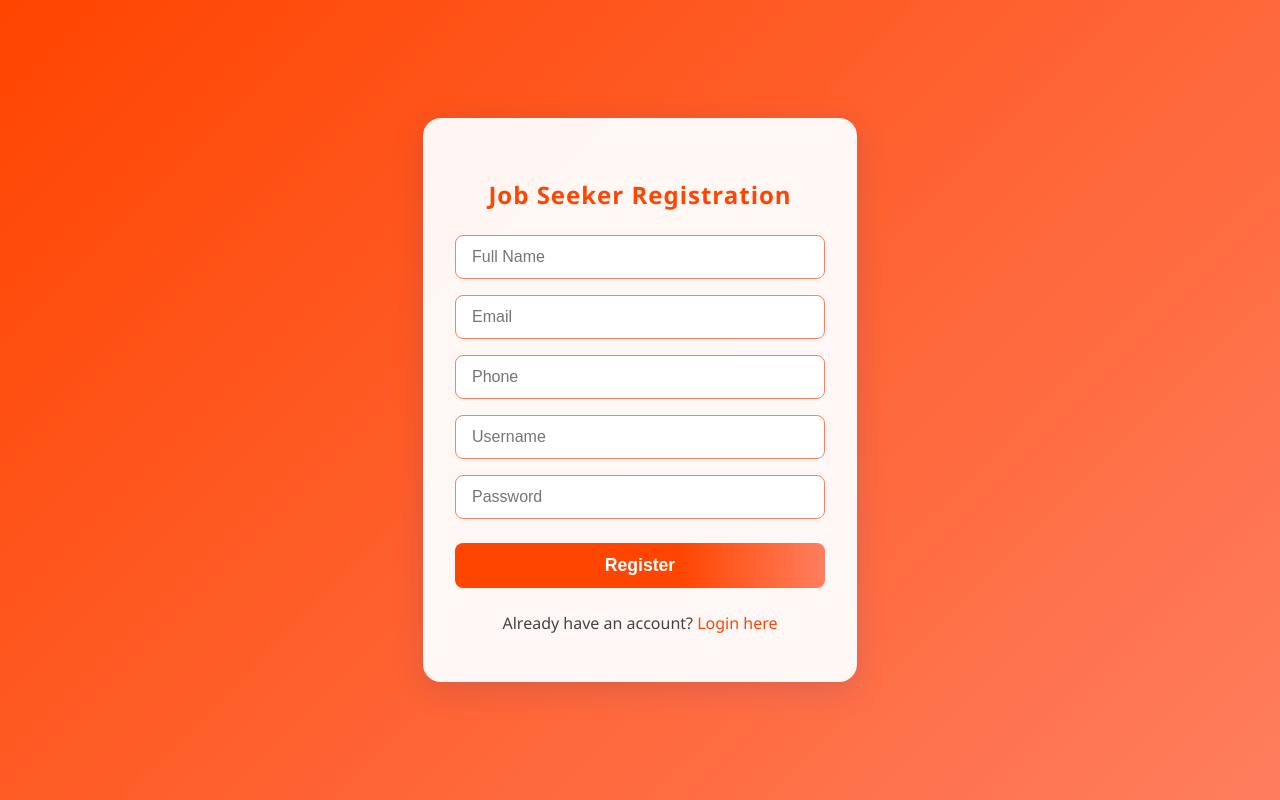
After one commit to shanthoshsenthilkumarthenmozhi-netizen/Local-Job-Portal, a Django app: page /users/register/ in a window 1280 px wide. The commit adds this page. Run offline with Django 5.2, Linux system fonts and the light colour scheme.

Commit message:
Implemented jobseeker registration and login with session handling

```diff
--- a/LocalTalentz/urls.py
+++ b/LocalTalentz/urls.py
@@ -25,6 +25,8 @@ urlpatterns = [
     path('admin_dashboard/', include('admin_dashboard.urls')),
     path('users/', include('users.urls')),
     path('companies/', include('companies.urls', namespace='companies')),
+    # path("jobseeker/", include("users.urls")),
+
 ]
 
 #Serve static files in development
--- a/myapp/templates/index.html
+++ b/myapp/templates/index.html
@@ -31,7 +31,7 @@
                         <a class="nav-link" aria-current="page" href="/">Home</a>
                     </li>
                     <li class="nav-item">
-                        <a class="nav-link" href="/candidate-login">Candidate Login</a>
+                        <a class="nav-link" href="{% url 'login_jobseeker' %}">Candidate Login</a>
                     </li>
 
                     <!-- Add a "Post a Job" link for companies/admins -->
--- /dev/null
+++ b/users/templates/register.html
@@ -0,0 +1,110 @@
+<!DOCTYPE html>
+<html lang="en">
+<head>
+    <meta charset="UTF-8">
+    <meta name="viewport" content="width=device-width, initial-scale=1.0">
+    <title>Job Seeker Registration</title>
+    <style>
+        body {
+            min-height: 100vh;
+            margin: 0;
+            font-family: 'Segoe UI', Arial, sans-serif;
+            background: linear-gradient(135deg, orangered 0%, #ff7e5f 100%);
+            display: flex;
+            align-items: center;
+            justify-content: center;
+        }
+        .container {
+            background: rgba(255,255,255,0.95);
+            border-radius: 18px;
+            box-shadow: 0 8px 32px 0 rgba(31,38,135,0.15);
+            padding: 2.5rem 2rem 2rem 2rem;
+            max-width: 370px;
+            width: 100%;
+        }
+        h2 {
+            text-align: center;
+            color: orangered;
+            margin-bottom: 1.5rem;
+            letter-spacing: 1px;
+        }
+        form {
+            display: flex;
+            flex-direction: column;
+            gap: 1rem;
+        }
+        input[type="text"],
+        input[type="email"],
+        input[type="password"] {
+            padding: 0.75rem 1rem;
+            border: 1px solid #ff7e5f;
+            border-radius: 8px;
+            font-size: 1rem;
+            outline: none;
+            transition: border 0.2s;
+            background: #fff;
+        }
+        input:focus {
+            border-color: orangered;
+            box-shadow: 0 0 0 2px #ffecd2;
+        }
+        button[type="submit"] {
+            background: linear-gradient(90deg, orangered 60%, #ff7e5f 100%);
+            color: #fff;
+            border: none;
+            border-radius: 8px;
+            padding: 0.75rem;
+            font-size: 1.1rem;
+            font-weight: bold;
+            cursor: pointer;
+            transition: background 0.2s, transform 0.1s;
+            margin-top: 0.5rem;
+        }
+        button[type="submit"]:hover {
+            background: linear-gradient(90deg, #ff7e5f 0%, orangered 100%);
+            transform: translateY(-2px) scale(1.03);
+        }
+        p {
+            text-align: center;
+            margin-top: 1.5rem;
+            color: #444;
+        }
+        a {
+            color: orangered;
+            text-decoration: none;
+            font-weight: 500;
+            transition: text-decoration 0.2s;
+        }
+        a:hover {
+            text-decoration: underline;
+        }
+        @media (max-width: 480px) {
+            .container {
+                padding: 1.2rem 0.5rem 1.5rem 0.5rem;
+                max-width: 98vw;
+            }
+            h2 {
+                font-size: 1.3rem;
+            }
+            input, button {
+                font-size: 0.98rem;
+            }
+        }
+    </style>
+</head>
+<body>
+    <div class="container">
+        <h2>Job Seeker Registration</h2>
+        <form method="post">
+            {% csrf_token %}
+            <input type="text" name="name" placeholder="Full Name" required>
+            <input type="email" name="email" placeholder="Email" required>
+            <input type="text" name="phone" placeholder="Phone" required>
+            <input type="text" name="username" placeholder="Username" required>
+            <input type="password" name="password" placeholder="Password" required>
+            <button type="submit">Register</button>
+        </form>
+        <p>Already have an account? <a href="{% url 'login_jobseeker' %}">Login here</a></p>
+    </div>
+</body>
+</html>
--- a/users/urls.py
+++ b/users/urls.py
@@ -1,8 +1,10 @@
 from django.urls import path
-from users import views
+from . import views
 
-
-urlpatterns=[
-    path('signup/', views.jobseeker_signup, name='jobseeker_signup'),
-
+urlpatterns = [
+    path("register/", views.register_jobseeker, name="register_jobseeker"),
+    path("login/", views.login_jobseeker, name="login_jobseeker"),
+    path("logout/", views.logout_jobseeker, name="logout_jobseeker"),
+    path("dashboard/", views.jobseeker_dashboard, name="jobseeker_dashboard"),
+    path("apply/<int:job_id>/", views.apply_job, name="apply_job"),
 ]
--- a/users/views.py
+++ b/users/views.py
@@ -1,19 +1,82 @@
 from django.shortcuts import render, redirect
-from django.contrib.auth import login
 from django.contrib import messages
-from users.forms import JobSeekerSignUpForm
+from admin_dashboard.models import JobSeeker, Job, JobApplication
+from django.contrib.auth.hashers import make_password, check_password
 
-# Create your views here.
+def register_jobseeker(request):
+    if request.method == "POST":
+        name = request.POST.get("name")
+        email = request.POST.get("email")
+        phone = request.POST.get("phone")
+        username = request.POST.get("username")
+        password = request.POST.get("password")
 
-def jobseeker_signup(request):
-    if request.method=='POST':
-        form=JobSeekerSignUpForm(request.POST, request.FILES)
-        if form.is_valid():
-            user=form.save()
-            login(request,user)
-            messages.success(request,'Account created successfully!')
-            return redirect('jobseeker_dashboard')
-    else:
-        form=JobSeekerSignUpForm()
+        jobseeker = JobSeeker.objects.create(
+            name=name,
+            email=email,
+            phone=phone,
+            username=username,
+            password=make_password(password),  # secure hash
+        )
 
-    return render(request, 'registration/jobseeker_signup.html',{'form':form})
+        # store in session
+        request.session["jobseeker_id"] = jobseeker.id
+        request.session["jobseeker_username"] = jobseeker.username
+        request.session["jobseeker_name"] = jobseeker.name
+
+        messages.success(request, f"Registration successful! Welcome {jobseeker.name} 🎉")
+        return redirect("jobseeker_dashboard")
+
+    return render(request, "register.html")
+
+
+def login_jobseeker(request):
+    if request.method == "POST":
+        username = request.POST["username"]
+        password = request.POST["password"]
+
+        try:
+            jobseeker = JobSeeker.objects.get(username=username)
+            if check_password(password, jobseeker.password):
+                request.session["jobseeker_id"] = jobseeker.id
+
+                request.session["jobseeker_name"] = jobseeker.name
+                messages.success(request, f"Welcome back, {jobseeker.name}!")
+                return redirect("jobseeker_dashboard")
+            else:
+                messages.error(request, "Invalid username or password")
+        except JobSeeker.DoesNotExist:
+            messages.error(request, "Invalid username or password")
+
+        return redirect("login_jobseeker")
+
+    return render(request, "login.html")
+
+
+def logout_jobseeker(request):
+    request.session.flush()
+    return redirect("home")
+
+
+def jobseeker_dashboard(request):
+    if "jobseeker_id" not in request.session:
+        return redirect("login_jobseeker")
+
+    jobseeker_name = request.session.get("jobseeker_name", "Guest")
+    jobs = Job.objects.all()
+    return render(request, "dashboard.html", {"jobs": jobs, "jobseeker_name": jobseeker_name})
+
+
+def apply_job(request, job_id):
+    if "jobseeker_id" not in request.session:
+        return redirect("login_jobseeker")
+
+    jobseeker = JobSeeker.objects.get(id=request.session["jobseeker_id"])
+    job = Job.objects.get(id=job_id)
+
+    # prevent duplicate applications
+    if not JobApplication.objects.filter(jobseeker=jobseeker, job=job).exists():
+        JobApplication.objects.create(jobseeker=jobseeker, job=job)
+
+    messages.success(request, "You have successfully applied for this job!")
+    return redirect("jobseeker_dashboard")
```
Also changed, not shown: admin_dashboard/models.py (+42 -12 lines), users/templates/base_jobseeker.html (added, +109 -0 lines), users/templates/dashboard.html (added, +96 -0 lines), users/templates/login.html (added, +101 -0 lines), admin_dashboard/migrations/0003_alter_jobseeker_options_remove_jobseeker_updated_at_and_more.py (added).
